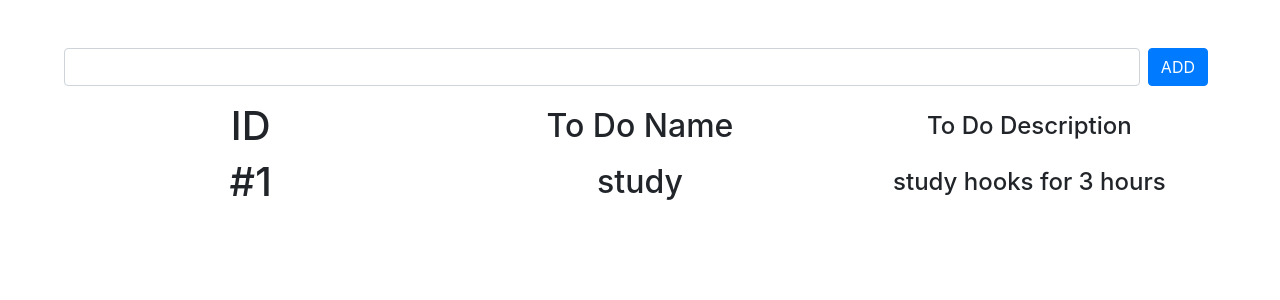
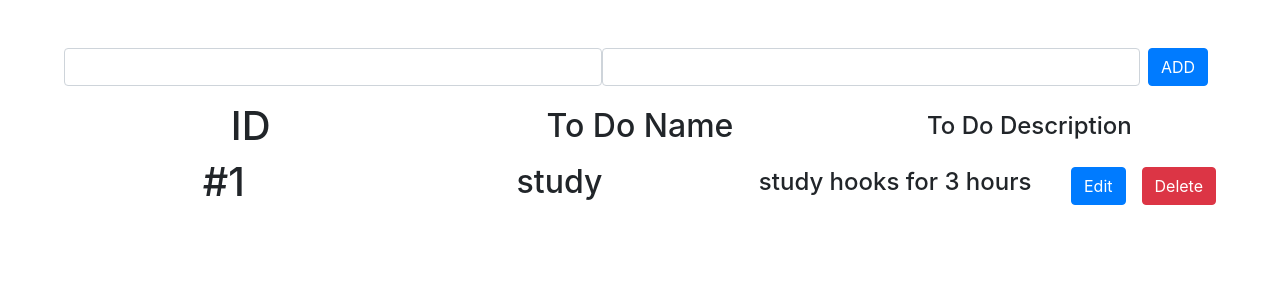
Before and after one commit to mhdhassan99/hooks_pra, a React (Create React App) app: page / in a window 1280 px wide. Shown: the top 300 px of the page. Built offline with nearby package versions, Linux system fonts and the light colour scheme.

Commit message:
almost done

```diff
--- a/src/App.js
+++ b/src/App.js
@@ -10,10 +10,17 @@ import TodoForm from './components/TodoForm'
 function App() {
   let [todo, setTodo] = useState([{id: 1, title: 'study', description: 'study hooks for 3 hours'}])
 
+  const addTodo = (obj) => {
+    obj.id = todo.id + 1
+    let copyOfState = [...todo, obj]
+    setTodo(copyOfState)
+
+  }
+
   return (
 
     <div className="App m-5">
-        <TodoForm />
+        <TodoForm todos={todo} addTodo={addTodo}/>
         <TodoList todos={todo} />
     </div>
   );
--- a/src/components/todoForm.js
+++ b/src/components/todoForm.js
@@ -1,13 +1,30 @@
-import React from 'react';
+import React, {useState} from 'react';
 
 
-let TodoForm = () => {
-    // console.log('hi')
+let TodoForm = (props) => {
+
+    let [search, setSearch] = useState({title: '', description: ''})
+
+    const inputHandle = (e) => {
+        const value = e.target.value
+        setSearch({
+            ...search,
+            [e.target.name]: value
+        })
+    }
+
+    const handleAdd = (e) => {
+         props.addTodo(search)
+        //  console.log(search)
+    }
+
+
     return (
         <div className="row m-3">
-            <input className="col form-control" type="text" />
+            <input onChange={inputHandle} className="col form-control" type="text" value={search.name} name='title'/>
+            <input onChange={inputHandle} className="col form-control" type="text" value={search.description} name='description'/>
 
-            <button className="btn btn-primary mx-2" >
+            <button onClick={handleAdd} className="btn btn-primary mx-2" >
                 ADD
             </button>
         </div>
--- a/src/components/todoItem.js
+++ b/src/components/todoItem.js
@@ -15,6 +15,9 @@ let TodoItem = (props) => {
                 <h4>{props.description}</h4>
             </div>
 
+            <button className="btn btn-primary mx-2">Edit</button>
+            <button className="btn btn-danger mx-2">Delete</button>
+
         </div>
     );
 }
--- a/src/components/todoList.js
+++ b/src/components/todoList.js
@@ -10,7 +10,7 @@ let TodoList = (props) => {
                 <div className='col'>
                     <h1>ID</h1>
                 </div>
-                <div className='col'>
+                <div className='col' >
                     <h2>To Do Name</h2>
                 </div>
                 <div className='col'>
```
Also changed, not shown: 1 other file (tests, documents, lock files or other folders).
